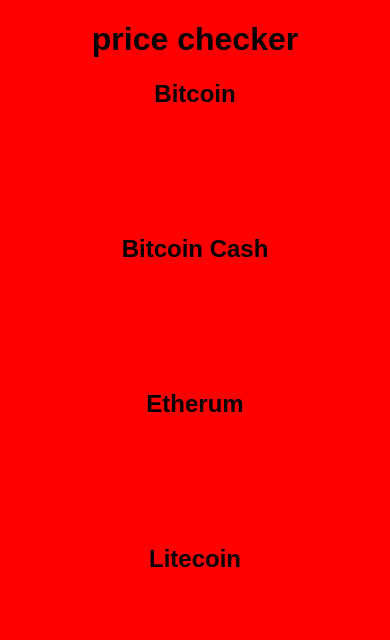
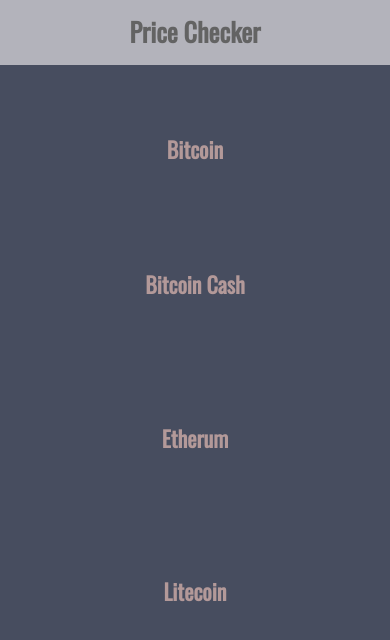
Before and after one commit to jacobg1/crypto-checker, a React (Create React App) app: page / in a window 390 px wide. Shown: the top 640 px of the page. Built offline with nearby package versions, Linux system fonts and the light colour scheme.

Commit message:
styling mobile site

```diff
--- a/src/App.css
+++ b/src/App.css
@@ -1,13 +1,44 @@
+@import url("https://fonts.googleapis.com/css?family=Oswald");
 body {
-  background-color: red;
+  background-color: #474d5f;
+}
+
+.header {
+  width: 100%;
+  height: 65px;
+  background-color: #b3b3bb;
+}
+
+.header h1 {
+  margin: 0;
+  padding-top: 12px;
+  font-size: 26px;
 }
 
 .App {
   text-align: center;
 }
 
-.bitcoin, .etherum, .bitcoinCash, .litecoin {
+.App h1 {
+  color: #636363;
+  font-family: 'Oswald', sans-serif;
+}
+
+.App h2 {
+  font-size: 22px;
+  color: #b39999;
+  font-family: 'Oswald', sans-serif;
+}
+
+.bitcoin,
+.etherum,
+.bitcoinCash,
+.litecoin {
   width: 100%;
   height: 135px;
 }
+
+.bitcoin {
+  padding-top: 50px;
+}
 /*# sourceMappingURL=app.css.map */
--- a/src/App.js
+++ b/src/App.js
@@ -73,7 +73,7 @@
     return (
       <div className="App">
       <div className="header">
-        <h1>price checker</h1>
+        <h1>Price Checker</h1>
       </div>
       <div className="flexContainer">
         <div className="bitcoin">
--- a/src/app.scss
+++ b/src/app.scss
@@ -1,18 +1,46 @@
+@import url("https://fonts.googleapis.com/css?family=Oswald");
 body {
-    background-color: red;
+    // background-color: #a3b7f3;
+    background-color: #474d5f;
+}
+
+.header {
+    width: 100%;
+    height: 65px; // background-color: #7070d4;
+    background-color: #b3b3bb;
+    h1 {
+        margin: 0;
+        padding-top: 12px;
+        font-size: 26px;
+    }
 }
 
 .App {
     text-align: center;
+    h1 {
+        color: #636363;
+        font-family: 'Oswald', sans-serif;
+    }
+    h2 {
+        font-size: 22px;
+        color: #b39999;
+        font-family: 'Oswald', sans-serif;
+    }
 }
 
 .flexContainer {
     // display: flex;
-
     // margin: 0 auto;
 }
 
-.bitcoin, .etherum, .bitcoinCash, .litecoin {
+.bitcoin,
+.etherum,
+.bitcoinCash,
+.litecoin {
     width: 100%;
     height: 135px;
 }
+
+.bitcoin {
+    padding-top: 50px
+}
```
Also changed, not shown: 1 other file (tests, documents, lock files or other folders).
